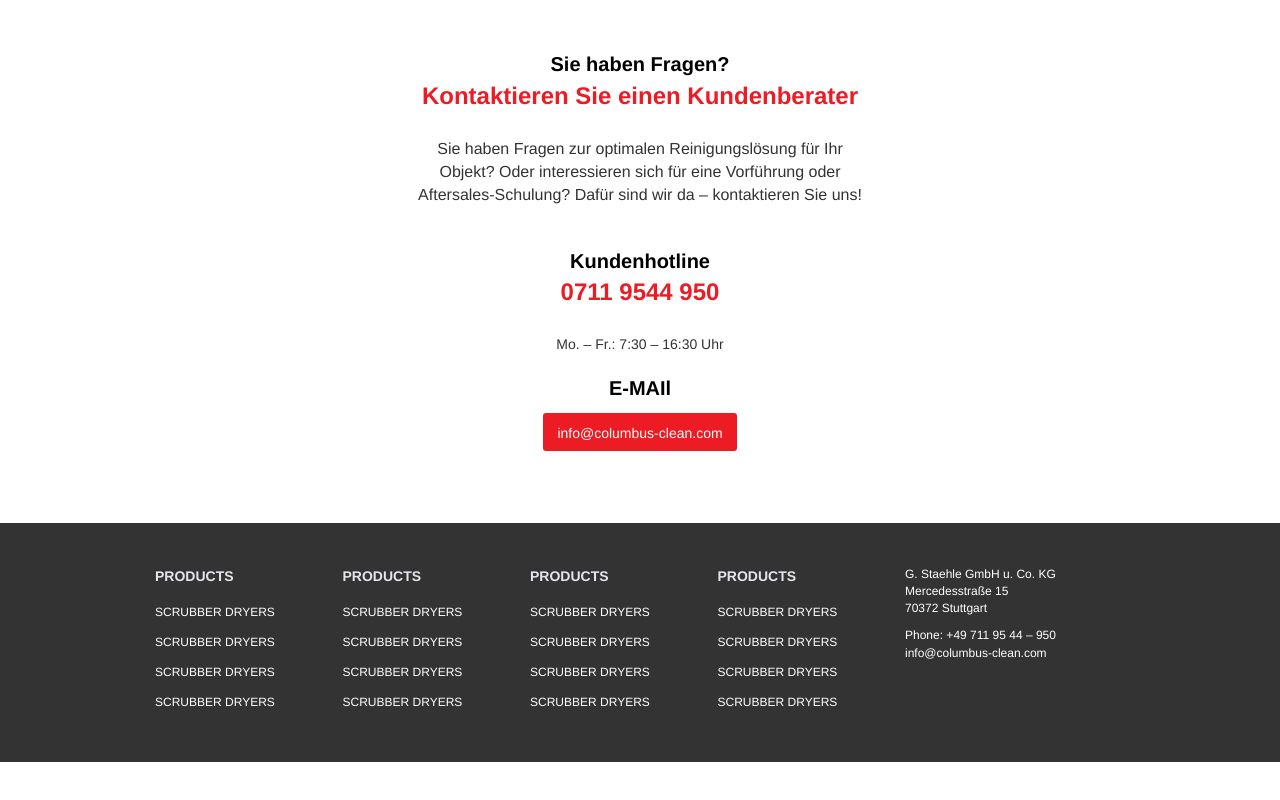
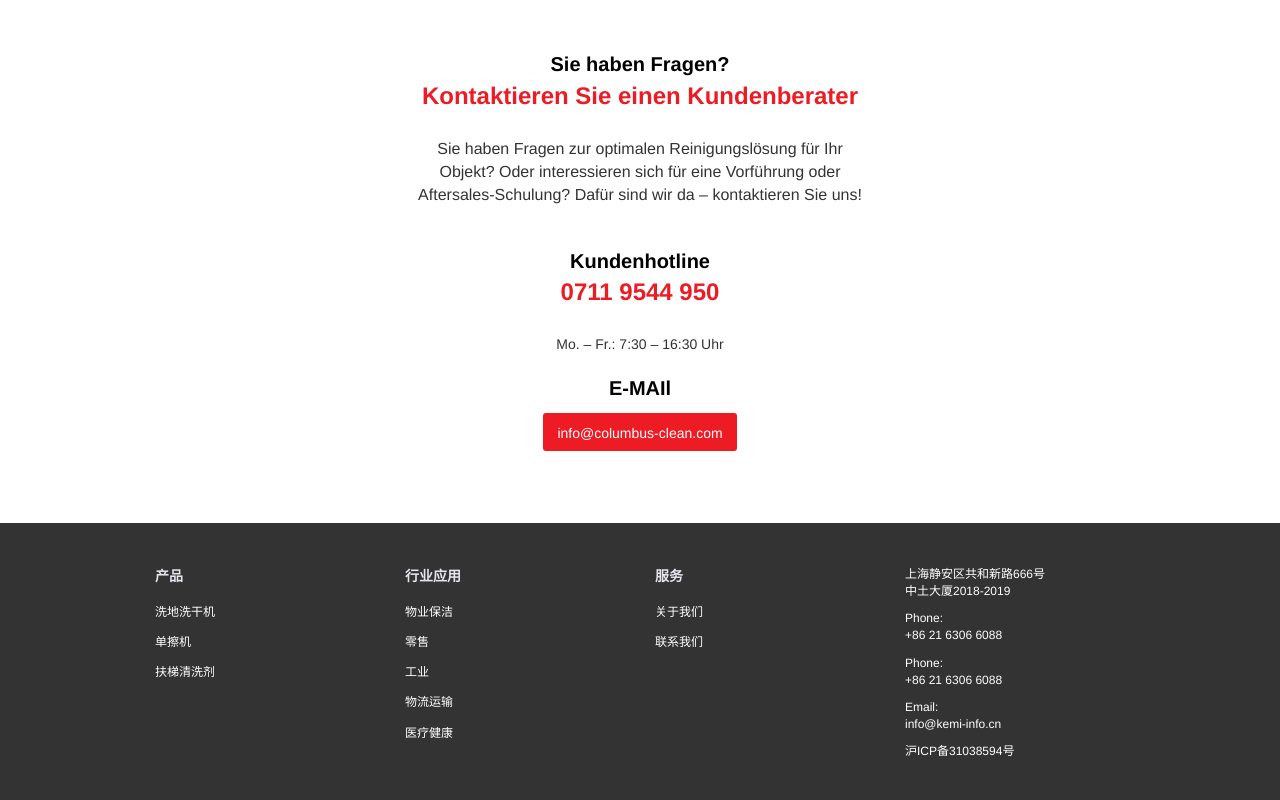
Before and after one commit to litengdesign/columbus, a plain HTML site: page article.html in a window 1280 px wide. Shown: the part 2320-3120 px from the top of the page. Before the commit the page ends 3082 px from the top, so only its background shows below. Drawn offline with nearby package versions, Linux system fonts and the light colour scheme.

Commit message:
移动端调整

```diff
--- a/article.html
+++ b/article.html
@@ -369,55 +369,54 @@
     <footer>
         <div class="container">
             <div class="row">
-            <div class="col-xs-9">
+                <div class="col-xs-12 col-md-12">
                     <div class="row">
                         <div class="col-xs-6 col-md-3">
-                        <h3>PRODUCTS</h3>
+                            <h3>产品</h3>
                             <ul>
-                            <li><a href="#">SCRUBBER DRYERS</a></li>
-                            <li><a href="#">SCRUBBER DRYERS</a></li>
-                            <li><a href="#">SCRUBBER DRYERS</a></li>
-                            <li><a href="#">SCRUBBER DRYERS</a></li>
+                                <li><a href="#">洗地洗干机</a></li>
+                                <li><a href="#">单擦机</a></li>
+                                <li><a href="#">扶梯清洗剂</a></li>
                             </ul>
                         </div>
                         <div class="col-xs-6 col-md-3">
-                        <h3>PRODUCTS</h3>
+                            <h3>行业应用</h3>
                             <ul>
-                            <li><a href="#">SCRUBBER DRYERS</a></li>
-                            <li><a href="#">SCRUBBER DRYERS</a></li>
-                            <li><a href="#">SCRUBBER DRYERS</a></li>
-                            <li><a href="#">SCRUBBER DRYERS</a></li>
+                                <li><a href="#">物业保洁</a></li>
+                                <li><a href="#">零售</a></li>
+                                <li><a href="#">工业</a></li>
+                                <li><a href="#">物流运输</a></li>
+                                <li><a href="#">医疗健康</a></li>
                             </ul>
                         </div>
                         <div class="col-xs-6 col-md-3">
-                        <h3>PRODUCTS</h3>
+                            <h3>服务</h3>
                             <ul>
-                            <li><a href="#">SCRUBBER DRYERS</a></li>
-                            <li><a href="#">SCRUBBER DRYERS</a></li>
-                            <li><a href="#">SCRUBBER DRYERS</a></li>
-                            <li><a href="#">SCRUBBER DRYERS</a></li>
+                                <li><a href="#">关于我们</a></li>
+                                <li><a href="#">联系我们</a></li>
                             </ul>
                         </div>
                         <div class="col-xs-6 col-md-3">
-                        <h3>PRODUCTS</h3>
-                        <ul>
-                            <li><a href="#">SCRUBBER DRYERS</a></li>
-                            <li><a href="#">SCRUBBER DRYERS</a></li>
-                            <li><a href="#">SCRUBBER DRYERS</a></li>
-                            <li><a href="#">SCRUBBER DRYERS</a></li>
-                        </ul>
+                            <div class="textwidget">
+                                <p>上海静安区共和新路666号<br>
+                                    中土大厦2018-2019<br>
+                                    <p>Phone:<br>
+                                        +86 21 6306 6088<br>
+                                    </p>
+                                    <p>Phone:<br>
+                                        +86 21 6306 6088<br>
+                                        <p>Email:<br>
+                                            <a title="Write an email"
+                                                href="mailto:info@columbus-clean.com">info@kemi-info.cn</a>
+                                        </p>
+                                        <p>
+                                            沪ICP备31038594号
+                                        </p>
                             </div>
                         </div>
                     </div>
-            <div class="col-xs-6 col-md-3">
-                <div class="textwidget">
-                    <p>G. Staehle GmbH u. Co. KG<br>
-                        Mercedesstraße 15<br>
-                        70372 Stuttgart</p>
-                    <p>Phone: +49 711 95 44 – 950<br>
-                        <a title="Write an email" href="mailto:info@columbus-clean.com">info@columbus-clean.com</a></p>
                 </div>
-            </div>
+
             </div>
         </div>
     </footer>
--- a/css/app.css
+++ b/css/app.css
@@ -349,6 +349,9 @@ ul{
     -ms-flex-align: center;
     -webkit-align-items: center;
     align-items: center;
+}
+#product-carousel .swiper-slide{
+    width: auto !important;
 }
 .fusion-carousel .fusion-carousel-item img {
     vertical-align: middle;
--- a/js/app.js
+++ b/js/app.js
@@ -8,6 +8,7 @@ var swiper = new Swiper('.swiper-banner', {
 //产品列表幻灯片
 var swiper = new Swiper('.swiper-product', {
     slidesPerView: 3,
+    slidesPerView: 'auto',
     spaceBetween: 30,
     navigation: {
         nextEl: '.swiper-button-next',
```
Also changed, not shown: about-us.html (+6 -4 lines), contact.html (+30 -31 lines), index.html (+3 -3 lines), pro-content.html (+6 -4 lines), products.html (+6 -4 lines). Lines whose indentation alone changed are shown as unchanged.
